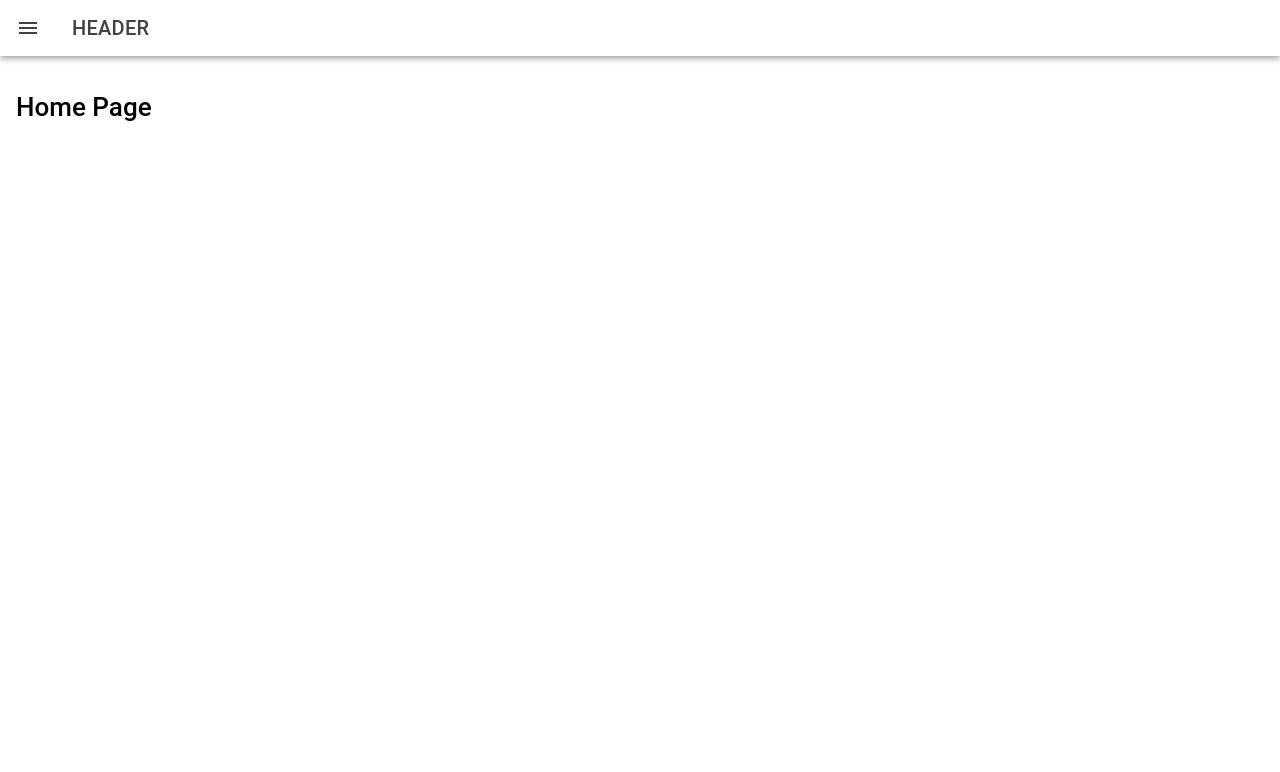
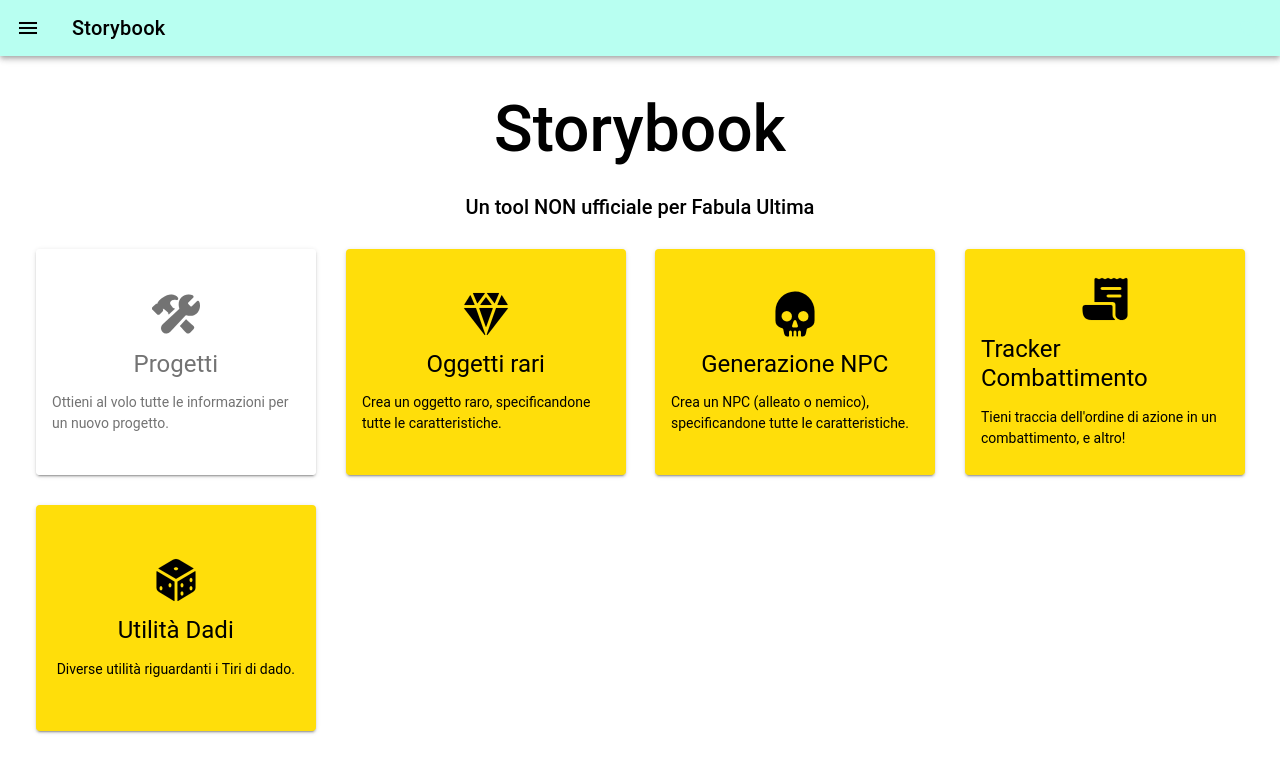
Before and after one commit to Juuzen/fu-storybook, a React (Vite) app: page /home in a window 1280 px wide. Shown: the top 772 px of the page. Built offline with nearby package versions, Linux system fonts and the light colour scheme.

Commit message:
Added HomePage

```diff
--- a/index.html
+++ b/index.html
@@ -2,7 +2,7 @@
 <html lang="en">
   <head>
     <meta charset="utf-8" />
-    <title>Ionic App</title>
+    <title>Storybook</title>
 
     <base href="/" />
 
@@ -20,7 +20,7 @@
 
     <!-- add to homescreen for ios -->
     <meta name="apple-mobile-web-app-capable" content="yes" />
-    <meta name="apple-mobile-web-app-title" content="Ionic App" />
+    <meta name="apple-mobile-web-app-title" content="Storybook" />
     <meta name="apple-mobile-web-app-status-bar-style" content="black" />
   </head>
   <body>
--- a/package.json
+++ b/package.json
@@ -27,6 +27,7 @@
     "node-sass": "^9.0.0",
     "react": "^18.2.0",
     "react-dom": "^18.2.0",
+    "react-intl": "^6.4.4",
     "react-router": "^5.3.4",
     "react-router-dom": "^5.3.4"
   },
--- a/src/App.tsx
+++ b/src/App.tsx
@@ -20,7 +20,6 @@
 /* Theme variables */
 import './theme/variables.css'
 import Layout from './layout/Layout'
-import { Route } from 'react-router-dom'
 
 setupIonicReact()
 
--- a/src/layout/header/Header.tsx
+++ b/src/layout/header/Header.tsx
@@ -7,22 +7,23 @@
   IonTitle,
   IonToolbar,
 } from '@ionic/react'
+import { heart } from 'ionicons/icons'
 
 const Header = () => {
   return (
     <IonHeader>
-      <IonToolbar>
+      <IonToolbar color='primary'>
         <IonButtons slot='start'>
           <IonMenuButton />
         </IonButtons>
 
-        <IonTitle>HEADER</IonTitle>
+        <IonTitle>Storybook</IonTitle>
 
-        {/*<IonButtons slot='end'>
+        <IonButtons slot='end'>
           <IonButton>
-            <IonIcon ios='heart-outline' md='heart-sharp' />
+            <IonIcon icon={heart} />
           </IonButton>
-        </IonButtons> */}
+        </IonButtons>
       </IonToolbar>
     </IonHeader>
   )
--- a/src/layout/sidebar/Sidebar.tsx
+++ b/src/layout/sidebar/Sidebar.tsx
@@ -1,6 +1,7 @@
 import {
   IonButtons,
   IonContent,
+  IonFooter,
   IonHeader,
   IonIcon,
   IonItem,
@@ -12,7 +13,7 @@
   IonTitle,
   IonToolbar,
 } from '@ionic/react'
-import { sidebarRoutes } from '../../routes/routes'
+import { footerRoutes, sidebarRoutes } from '../../routes/routes'
 import { close } from 'ionicons/icons'
 
 const Sidebar = () => {
@@ -31,7 +32,7 @@
       </IonHeader>
 
       <IonContent>
-        <IonList>
+        <IonList className='ion-no-padding' lines='none'>
           {sidebarRoutes.map((route, index) => (
             <IonMenuToggle key={'route-' + index} autoHide={false}>
               <IonItem button routerLink={route.url}>
@@ -42,6 +43,21 @@
           ))}
         </IonList>
       </IonContent>
+
+      {footerRoutes.length > 0 && (
+        <IonFooter>
+          <IonList className='ion-no-padding' lines='none'>
+            {footerRoutes.map((route, index) => (
+              <IonMenuToggle key={'route-' + index} autoHide={false}>
+                <IonItem button routerLink={route.url}>
+                  <IonIcon slot='start' icon={route.icon} />
+                  <IonLabel>{route.title}</IonLabel>
+                </IonItem>
+              </IonMenuToggle>
+            ))}
+          </IonList>
+        </IonFooter>
+      )}
     </IonMenu>
   )
 }
--- /dev/null
+++ b/src/pages/Home/HomePage.module.scss
@@ -0,0 +1,23 @@
+.homeBanner {
+  display: flex;
+  flex-direction: column;
+  justify-content: center;
+  align-items: center;
+
+  h1 {
+    font-size: 64px;
+  }
+}
+
+.cardContent {
+  display: flex;
+  flex-direction: column;
+  justify-content: center;
+  align-items: center;
+  gap: 12px;
+  min-height: 200px;
+
+  ion-icon {
+    font-size: 48px;
+  }
+}
--- a/src/pages/Home/HomePage.tsx
+++ b/src/pages/Home/HomePage.tsx
@@ -1,8 +1,87 @@
+import {
+  IonBreadcrumbs,
+  IonBreadcrumb,
+  IonGrid,
+  IonRow,
+  IonCol,
+  IonCard,
+  IonCardContent,
+  IonContent,
+  IonIcon,
+} from '@ionic/react'
+import scss from './HomePage.module.scss'
+import { construct, diamond, dice, receipt, skull } from 'ionicons/icons'
+
 const HomePage = () => {
   return (
-    <div>
-      <h1>Home Page</h1>
-    </div>
+    <IonContent>
+      <div className={scss.homeBanner}>
+        <h1>Storybook</h1>
+        <h4>Un tool NON ufficiale per Fabula Ultima</h4>
+      </div>
+
+      <IonGrid>
+        <IonRow>
+          <IonCol size='12' sizeSm='6' sizeMd='4' sizeLg='4' sizeXl='3'>
+            <IonCard routerLink='/projects'>
+              <IonCardContent>
+                <div className={scss.cardContent}>
+                  <IonIcon icon={construct} />
+                  <h1>Progetti</h1>
+                  <span>Ottieni al volo tutte le informazioni per un nuovo progetto.</span>
+                </div>
+              </IonCardContent>
+            </IonCard>
+          </IonCol>
+          <IonCol size='12' sizeSm='6' sizeMd='4' sizeLg='4' sizeXl='3'>
+            <IonCard color='warning'>
+              <IonCardContent>
+                <div className={scss.cardContent}>
+                  <IonIcon icon={diamond} />
+                  <h1>Oggetti rari</h1>
+                  <span>Crea un oggetto raro, specificandone tutte le caratteristiche.</span>
+                </div>
+              </IonCardContent>
+            </IonCard>
+          </IonCol>
+          <IonCol size='12' sizeSm='6' sizeMd='4' sizeLg='4' sizeXl='3'>
+            <IonCard color='warning'>
+              <IonCardContent>
+                <div className={scss.cardContent}>
+                  <IonIcon icon={skull} />
+                  <h1>Generazione NPC</h1>
+                  <span>
+                    Crea un NPC (alleato o nemico), specificandone tutte le caratteristiche.
+                  </span>
+                </div>
+              </IonCardContent>
+            </IonCard>
+          </IonCol>
+          <IonCol size='12' sizeSm='6' sizeMd='4' sizeLg='4' sizeXl='3'>
+            <IonCard color='warning'>
+              <IonCardContent>
+                <div className={scss.cardContent}>
+                  <IonIcon icon={receipt} />
+                  <h1>Tracker Combattimento</h1>
+                  <span>Tieni traccia dell'ordine di azione in un combattimento, e altro!</span>
+                </div>
+              </IonCardContent>
+            </IonCard>
+          </IonCol>
+          <IonCol size='12' sizeSm='6' sizeMd='4' sizeLg='4' sizeXl='3'>
+            <IonCard color='warning'>
+              <IonCardContent>
+                <div className={scss.cardContent}>
+                  <IonIcon icon={dice} />
+                  <h1>Utilità Dadi</h1>
+                  <span>Diverse utilità riguardanti i Tiri di dado.</span>
+                </div>
+              </IonCardContent>
+            </IonCard>
+          </IonCol>
+        </IonRow>
+      </IonGrid>
+    </IonContent>
   )
 }
 
--- a/src/pages/Projects/ProjectsPage.tsx
+++ b/src/pages/Projects/ProjectsPage.tsx
@@ -1,6 +1,14 @@
+import { IonBreadcrumb, IonBreadcrumbs } from '@ionic/react'
+
 const ProjectsPage = () => {
   return (
     <div>
+      <IonBreadcrumbs>
+        <IonBreadcrumb routerLink='home'>Homepage</IonBreadcrumb>
+        <IonBreadcrumb routerLink='projects' active>
+          Progetti
+        </IonBreadcrumb>
+      </IonBreadcrumbs>
       <h1>Projects</h1>
     </div>
   )
```
Also changed, not shown: src/components/ExploreContainer.css (deleted, +0 -24 lines), src/components/ExploreContainer.tsx (deleted, +0 -16 lines), public/manifest.json, 1 other file (tests, documents, lock files or other folders).
